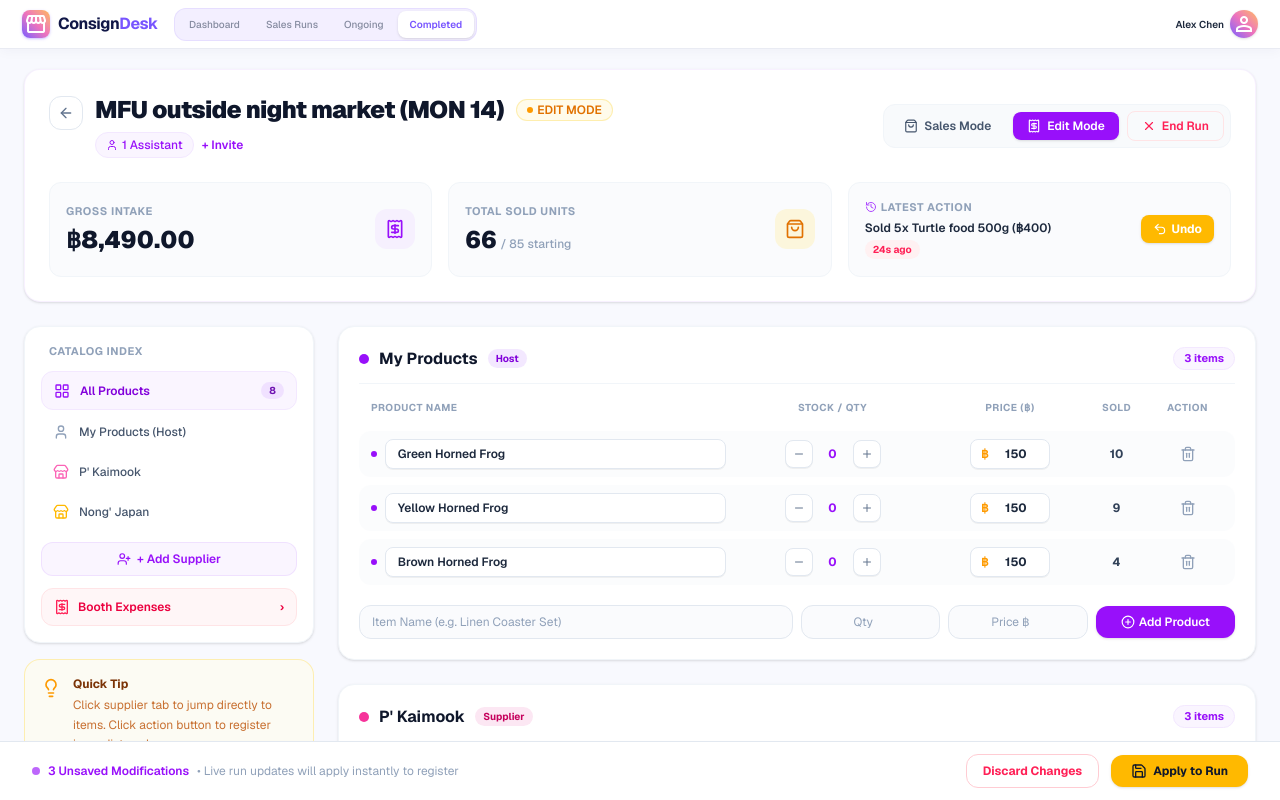
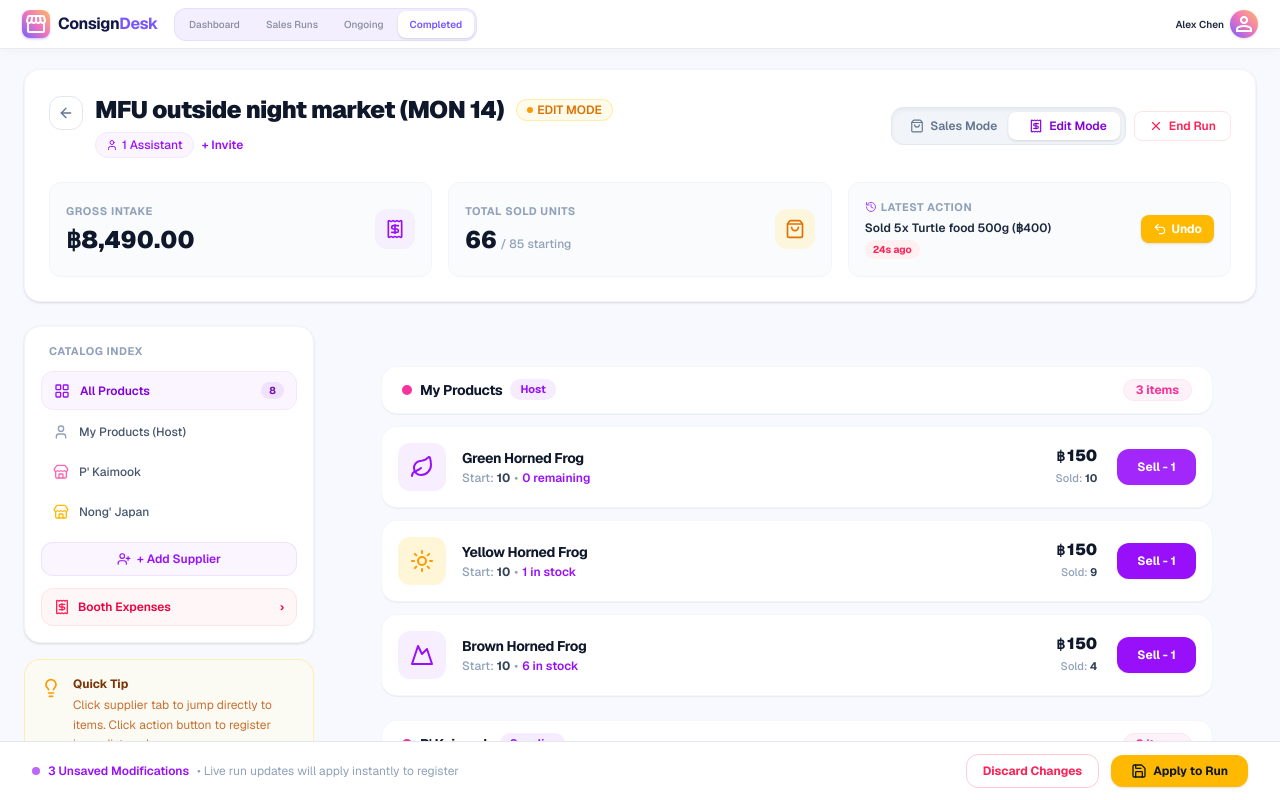
Before and after one commit to 6831503059Piyapat/ArtApp, a Next.js app in the folder frontend/: page /sales/OnGoing/1 in a window 1280 px wide. Both pictures are taken after a click on the button "Edit Mode". Shown: the top 800 px of the page. Built offline with nearby package versions, Linux system fonts and the light colour scheme.

Commit message:
ADD:ADD switch mode to OnGoing

```diff
--- a/frontend/app/sales/OnGoing/[id]/page.tsx
+++ b/frontend/app/sales/OnGoing/[id]/page.tsx
@@ -16,15 +16,136 @@ import {
   Save,
   X,
   PlusCircle,
+  Leaf,
+  Sun,
+  Mountain,
+  Rabbit,
+  Fish,
+  Grid,
+  Droplets,
+  Package,
   Minus
 } from 'lucide-react';
 import Navbar from '@/app/components/navbar';
 
 export default function SalesRunDetail() {
   // ตัวอย่าง State สำหรับจัดการจำนวนสต็อก/สินค้า
+  const initialProducts = [
+    // My Products / Host Items
+    {
+      id: '1',
+      name: 'Green Horned Frog',
+      start: 10,
+      stock: 0,
+      price: 150,
+      sold: 10,
+      icon: Leaf,
+      iconBg: 'bg-purple-100/70 text-purple-600',
+      category: 'host'
+    },
+    {
+      id: '2',
+      name: 'Yellow Horned Frog',
+      start: 10,
+      stock: 1,
+      price: 150,
+      sold: 9,
+      icon: Sun,
+      iconBg: 'bg-amber-100/70 text-amber-500',
+      category: 'host'
+    },
+    {
+      id: '3',
+      name: 'Brown Horned Frog',
+      start: 10,
+      stock: 6,
+      price: 150,
+      sold: 4,
+      icon: Mountain,
+      iconBg: 'bg-purple-100/70 text-purple-600',
+      category: 'host'
+    },
+    // P' Kaimook
+    {
+      id: '4',
+      name: 'Japanese turtle (Big)',
+      start: 8,
+      stock: 3,
+      price: 250,
+      sold: 5,
+      icon: Rabbit,
+      iconBg: 'bg-pink-100/70 text-pink-500',
+      supplier: "P' Kaimook",
+      category: 'kaimook'
+    },
+    {
+      id: '5',
+      name: 'Japanese turtle (Small)',
+      start: 17,
+      stock: 10,
+      price: 100,
+      sold: 7,
+      icon: Fish,
+      iconBg: 'bg-pink-100/70 text-pink-500',
+      supplier: "P' Kaimook",
+      category: 'kaimook'
+    },
+    {
+      id: '6',
+      name: 'Turtle food 500g',
+      start: 62,
+      stock: 40,
+      price: 80,
+      sold: 22,
+      icon: Grid,
+      iconBg: 'bg-amber-100/70 text-amber-500',
+      supplier: "P' Kaimook",
+      category: 'kaimook'
+    },
+    // Nong' Japan
+    {
+      id: '7',
+      name: 'Aquarium Moss Ball (Medium)',
+      start: 15,
+      stock: 8,
+      price: 60,
+      sold: 7,
+      icon: Package,
+      iconBg: 'bg-purple-100/70 text-purple-600',
+      supplier: "Nong' Japan",
+      category: 'japan'
+    },
+    {
+      id: '8',
+      name: 'Mini Terrarium Starter Glass',
+      start: 6,
+      stock: 3,
+      price: 190,
+      sold: 3,
+      icon: Droplets,
+      iconBg: 'bg-purple-100/70 text-purple-600',
+      supplier: "Nong' Japan",
+      category: 'japan'
+    }
+  ];
+  const [products, setProducts] = useState(initialProducts);
   const [activeNav, setActiveNav] = useState('Ongoing');
   const [activeCatalog, setActiveCatalog] = useState('all');
-
+  const [isSaleMode, setIsSaleMode] = useState(true);
+const handleSell = (id: string) => {
+    setProducts((prev) =>
+      prev.map((item) => {
+        if (item.id === id && item.stock > 0) {
+          return {
+            ...item,
+            stock: item.stock - 1,
+            sold: item.sold + 1
+          };
+        }
+        return item;
+      })
+    );
+  };
   return (
     <div className="min-h-screen bg-[#f8f9fe] text-slate-800 font-sans pb-20">
       {/* 1. TOP NAVBAR */}
@@ -63,15 +184,45 @@ export default function SalesRunDetail() {
             </div>
 
             {/* Top Right Mode Toggle Buttons */}
-            <div className="flex items-center gap-2 bg-slate-50 p-1.5 rounded-xl border border-slate-100">
-              <button className="px-3.5 py-1.5 text-xs font-semibold text-slate-600 hover:text-slate-900 flex items-center gap-1.5 rounded-lg">
-                <ShoppingBag className="w-3.5 h-3.5" /> Sales Mode
-              </button>
-              <button className="px-3.5 py-1.5 text-xs font-semibold text-white bg-purple-600 rounded-lg shadow-sm flex items-center gap-1.5">
-                <Receipt className="w-3.5 h-3.5" /> Edit Mode
-              </button>
-              <button className="px-3.5 py-1.5 text-xs font-semibold text-rose-500 hover:bg-rose-50 rounded-lg transition-colors flex items-center gap-1.5 border border-rose-100">
-                <X className="w-3.5 h-3.5" /> End Run
+            <div className="flex items-center gap-2">
+              <div
+                className="relative flex items-center gap-1 rounded-xl border border-slate-200 bg-slate-100 p-1 shadow-inner"
+                role="group"
+                aria-label="Run mode"
+              >
+                <span
+                  aria-hidden="true"
+                  className={`absolute inset-y-1 w-[calc(50%-0.25rem)] rounded-lg bg-white shadow-sm transition-transform duration-300 ease-out ${
+                    isSaleMode ? "translate-x-0" : "translate-x-full"
+                  }`}
+                />
+                <button
+                  type="button"
+                  onClick={() => setIsSaleMode(true)}
+                  aria-pressed={isSaleMode}
+                  className={`relative z-10 flex items-center gap-1.5 rounded-lg px-3.5 py-1.5 text-xs font-semibold transition-colors duration-200 ${
+                    isSaleMode
+                      ? "text-purple-700"
+                      : "text-slate-500 hover:text-slate-800"
+                  }`}
+                >
+                  <ShoppingBag className="h-3.5 w-3.5" /> Sales Mode
+                </button>
+                <button
+                  type="button"
+                  onClick={() => setIsSaleMode(false)}
+                  aria-pressed={!isSaleMode}
+                  className={`relative z-10 flex items-center gap-1.5 rounded-lg px-3.5 py-1.5 text-xs font-semibold transition-colors duration-200 ${
+                    !isSaleMode
+                      ? "text-purple-700"
+                      : "text-slate-500 hover:text-slate-800"
+                  }`}
+                >
+                  <Receipt className="h-3.5 w-3.5" /> Edit Mode
+                </button>
+              </div>
+              <button type="button" className="flex items-center gap-1.5 rounded-lg border border-rose-100 px-3.5 py-1.5 text-xs font-semibold text-rose-500 transition-colors hover:bg-rose-50">
+                <X className="h-3.5 w-3.5" /> End Run
               </button>
             </div>
           </div>
@@ -190,10 +341,15 @@ export default function SalesRunDetail() {
           </div>
 
           {/* RIGHT PRODUCT LIST TABLES */}
+          {/* Product cards for each supplier  Edit Mode*/}
           <div className="lg:col-span-3 space-y-6">
 
             {/* 1. SECTION: MY PRODUCTS */}
+            {isSaleMode &&(
+                <>
+
             <ProductGroupSection
+
               title="My Products"
               badgeText="Host"
               badgeColor="bg-purple-100 text-purple-700"
@@ -207,7 +363,6 @@ export default function SalesRunDetail() {
               placeholderText="Item Name (e.g. Linen Coaster Set)"
             />
 
-            {/* 2. SECTION: P' KAIMOOK */}
             <ProductGroupSection
               title="P' Kaimook"
               badgeText="Supplier"
@@ -222,7 +377,6 @@ export default function SalesRunDetail() {
               placeholderText="Item Name (e.g. Ceramic Vase)"
             />
 
-            {/* 3. SECTION: NONG' JAPAN */}
             <ProductGroupSection
               title="Nong' Japan"
               badgeText="Supplier"
@@ -235,8 +389,94 @@ export default function SalesRunDetail() {
               ]}
               placeholderText="Item Name (e.g. Postcard Set)"
             />
+            </>
+)}
+               {/* Product cards for each supplier  Sales Mode*/}
+               { !isSaleMode && (
+    <div className="min-h-screen bg-[#f8f9fe] p-4 md:p-8 text-slate-800 font-sans max-w-4xl mx-auto space-y-4">
 
+      {/* 1. HOST PRODUCTS SECTION */}
+       <div className="pt-2 space-y-3">
+        {/* Supplier Header Badge */}
+        <div className="bg-white rounded-2xl px-5 py-3 border border-slate-100/80 shadow-2xs flex items-center justify-between">
+          <div className="flex items-center space-x-2">
+            <span className="w-2.5 h-2.5 rounded-full bg-pink-500"></span>
+            <h2 className="font-bold text-slate-900 text-sm tracking-tight">
+                My Products
+            </h2>
+            <span className="bg-purple-100/80 text-purple-600 px-2.5 py-0.5 rounded-full text-[11px] font-bold">
+              Host
+            </span>
+          </div>
+          <span className="bg-pink-50 text-pink-500 border border-pink-100 px-3 py-0.5 rounded-full text-xs font-bold">
+            3 items
+          </span>
+        </div>
+
+        {/* Product Cards */}
+        {products
+          .filter((item) => item.category === 'host')
+          .map((item) => (
+            <ProductCard key={item.id} item={item} onSell={handleSell} />
+          ))}
+      </div>
+
+      {/* 2. SUPPLIER SECTION: P' KAIMOOK */}
+      <div className="pt-2 space-y-3">
+        {/* Supplier Header Badge */}
+        <div className="bg-white rounded-2xl px-5 py-3 border border-slate-100/80 shadow-2xs flex items-center justify-between">
+          <div className="flex items-center space-x-2">
+            <span className="w-2.5 h-2.5 rounded-full bg-pink-500"></span>
+            <h2 className="font-bold text-slate-900 text-sm tracking-tight">
+              P' Kaimook
+            </h2>
+            <span className="bg-purple-100/80 text-purple-600 px-2.5 py-0.5 rounded-full text-[11px] font-bold">
+              Supplier
+            </span>
+          </div>
+          <span className="bg-pink-50 text-pink-500 border border-pink-100 px-3 py-0.5 rounded-full text-xs font-bold">
+            3 items
+          </span>
+        </div>
+
+        {/* Product Cards */}
+        {products
+          .filter((item) => item.category === 'kaimook')
+          .map((item) => (
+            <ProductCard key={item.id} item={item} onSell={handleSell} />
+          ))}
+      </div>
+
+      {/* 3. SUPPLIER SECTION: NONG' JAPAN */}
+      <div className="pt-2 space-y-3">
+        {/* Supplier Header Badge */}
+        <div className="bg-white rounded-2xl px-5 py-3 border border-slate-100/80 shadow-2xs flex items-center justify-between">
+          <div className="flex items-center space-x-2">
+            <span className="w-2.5 h-2.5 rounded-full bg-amber-500"></span>
+            <h2 className="font-bold text-slate-900 text-sm tracking-tight">
+              Nong' Japan
+            </h2>
+            <span className="bg-purple-100/80 text-purple-600 px-2.5 py-0.5 rounded-full text-[11px] font-bold">
+              Supplier
+            </span>
+          </div>
+          <span className="bg-amber-50 text-amber-600 border border-amber-100 px-3 py-0.5 rounded-full text-xs font-bold">
+            3 items
+          </span>
+        </div>
+
+        {/* Product Cards */}
+        {products
+          .filter((item) => item.category === 'japan')
+          .map((item) => (
+            <ProductCard key={item.id} item={item} onSell={handleSell} />
+          ))}
+      </div>
+
+    </div>
+               )}
             {/* ADD NEW SUPPLIER BOTTOM CARD */}
+            {isSaleMode &&(
             <div className="bg-slate-50/80 border-2 border-dashed border-slate-200 rounded-2xl p-5 flex items-center justify-between">
               <div className="flex items-center gap-3">
                 <div className="p-2 bg-purple-100 text-purple-600 rounded-xl">
@@ -248,8 +488,10 @@ export default function SalesRunDetail() {
                 <Plus className="w-4 h-4" /> Add Supplier
               </button>
             </div>
+            )}
+          </div>
 
-          </div>
+
         </div>
       </main>
 
@@ -386,3 +628,56 @@ function ProductGroupSection({ title, badgeText, badgeColor, itemCount, dotColor
     </div>
   );
 }
+function ProductCard({ item, onSell }: { item: any; onSell: (id: string) => void }) {
+  const IconComponent = item.icon;
+  const isOutOfStock = item.stock === 0;
+
+  return (
+    <div className="bg-white rounded-2xl p-4 border border-slate-100/80 shadow-2xs hover:shadow-md transition-shadow flex items-center justify-between">
+      {/* Left Column: Icon + Name + Stock Info */}
+      <div className="flex items-center space-x-4">
+        <div className={`w-12 h-12 rounded-xl flex items-center justify-center shrink-0 ${item.iconBg}`}>
+          <IconComponent className="w-6 h-6" />
+        </div>
+
+        <div className="space-y-0.5">
+          <h3 className="font-bold text-slate-900 text-sm tracking-tight">
+            {item.name}
+          </h3>
+          <div className="flex items-center space-x-1 text-xs text-slate-400 font-medium">
+            <span>Start: <strong className="text-slate-700">{item.start}</strong></span>
+            <span>•</span>
+            <span className={isOutOfStock ? 'text-purple-600 font-semibold' : 'text-purple-600 font-semibold'}>
+              {isOutOfStock ? '0 remaining' : `${item.stock} in stock`}
+            </span>
+          </div>
+        </div>
+      </div>
+
+      {/* Right Column: Price + Sold Count + Sell Button */}
+      <div className="flex items-center space-x-5">
+        <div className="text-right">
+          <div className="text-base font-black text-slate-900 flex items-center justify-end leading-none">
+            <span className="text-sm font-extrabold mr-0.5">฿</span>
+            {item.price}
+          </div>
+          <p className="text-[11px] text-slate-400 font-medium mt-1">
+            Sold: <span className="font-bold text-slate-700">{item.sold}</span>
+          </p>
+        </div>
+
+        <button
+          onClick={() => onSell(item.id)}
+          disabled={isOutOfStock}
+          className={`px-5 py-2.5 rounded-xl font-bold text-xs text-white shadow-xs transition-all active:scale-95 flex items-center gap-1 ${
+            isOutOfStock
+              ? 'bg-purple-600 opacity-90 cursor-not-allowed'
+              : 'bg-purple-600 hover:bg-purple-700 active:bg-purple-800'
+          }`}
+        >
+          Sell - 1
+        </button>
+      </div>
+    </div>
+  );
+}
```
